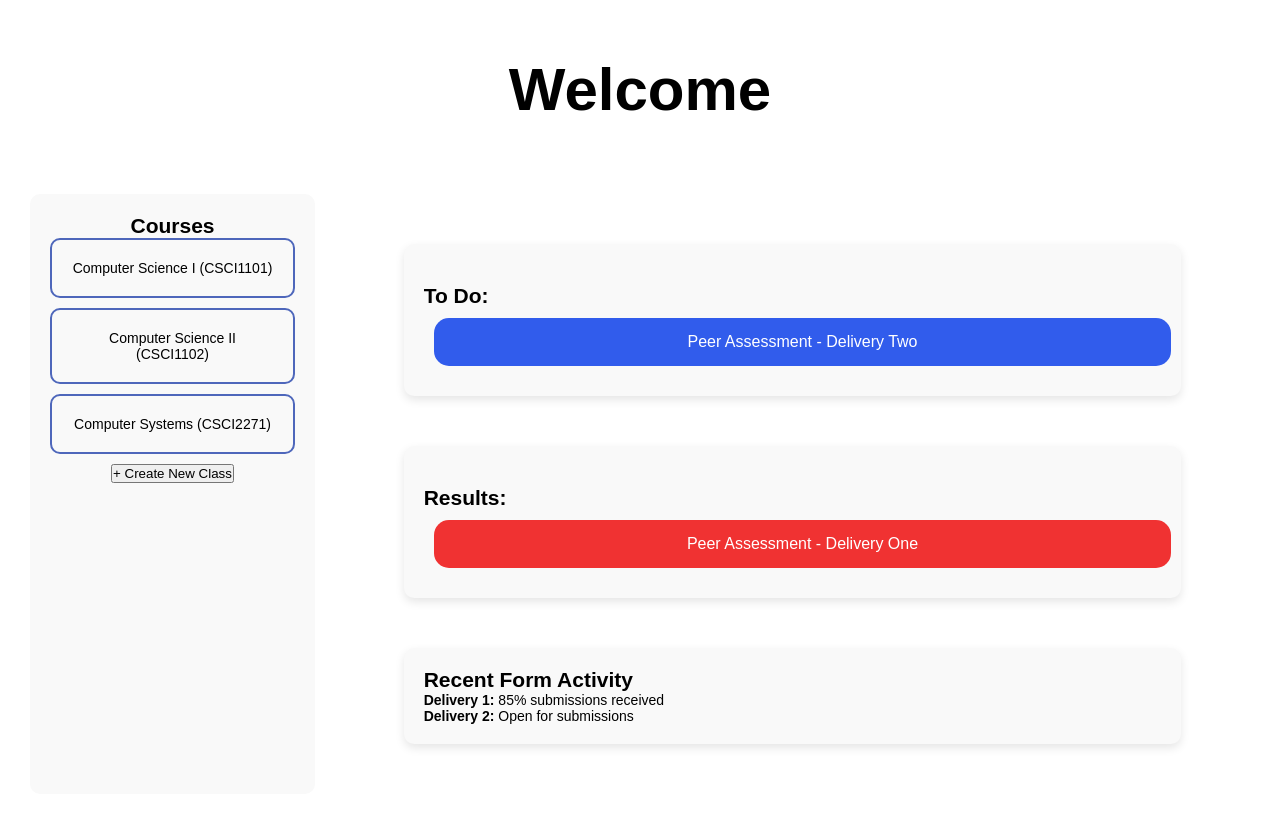
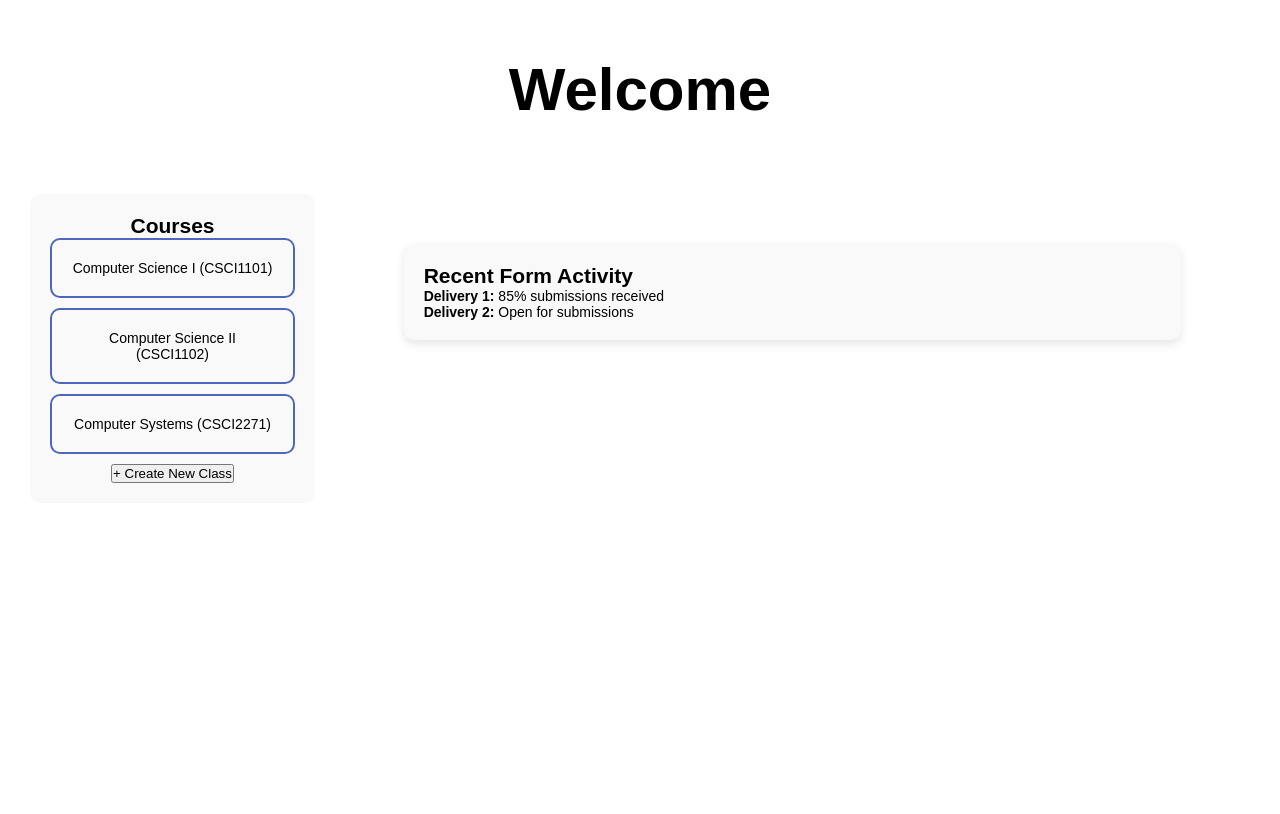
Before and after one commit to CSCI3356-Spring2025/404-Brain-not-Found, a Django app: page /professor_dashboard/ in a window 1280 px wide. Shown: the part 45-859 px from the top of the page. After the commit the page ends 528 px from the top, so only its background shows below. Run offline with Django 5.2, Linux system fonts and the light colour scheme; some web fonts are replaced.

Commit message:
minimal edit to prof dash html

```diff
--- a/PeerConnect/templates/PeerConnect/professor_dashboard.html
+++ b/PeerConnect/templates/PeerConnect/professor_dashboard.html
@@ -13,18 +13,6 @@
             <button class="create-class-btn">+ Create New Class</button>
         </aside>
         <div class="items">
-            <div class="to-do-container">
-                <div class="to-do">
-                    <h2>To Do:</h2>
-                    <a href="{% url 'peer_answer_qual' %}"><button class="to-do-btn">Peer Assessment - Delivery Two</button></a>
-                </div>
-            </div>
-            <div class="results-container">
-                <div class="results">
-                    <h2>Results:</h2>
-                    <a href="{% url 'peer_answer_qual' %}"><button class="results-btn">Peer Assessment - Delivery One</button></a>
-                </div>
-            </div>
             <div class="form-activity">
                 <main class="dashboard-content">
                     <section class="form-summary">
```
